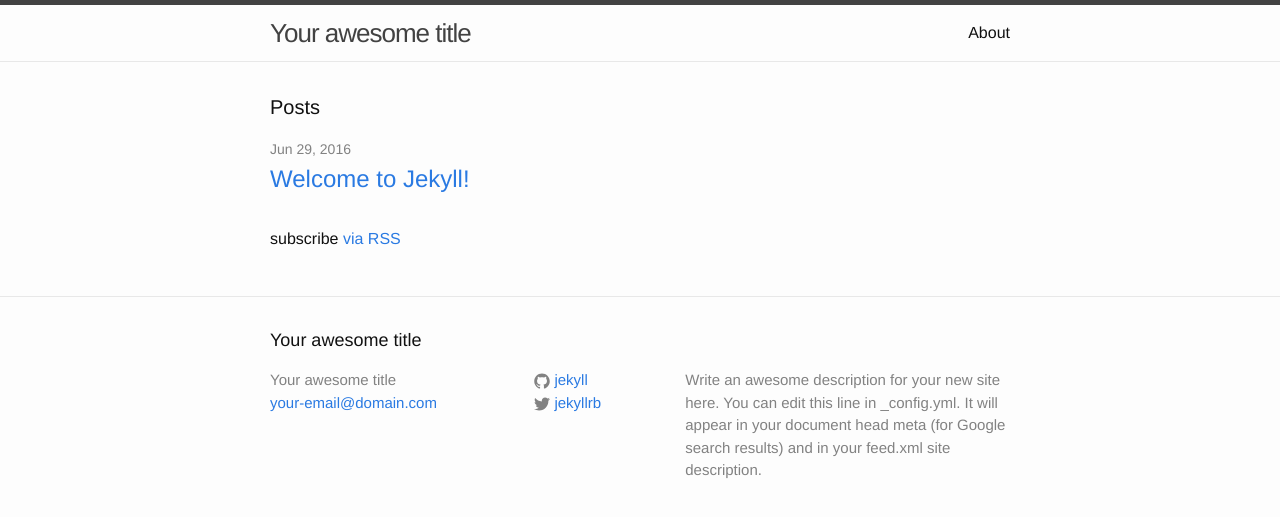
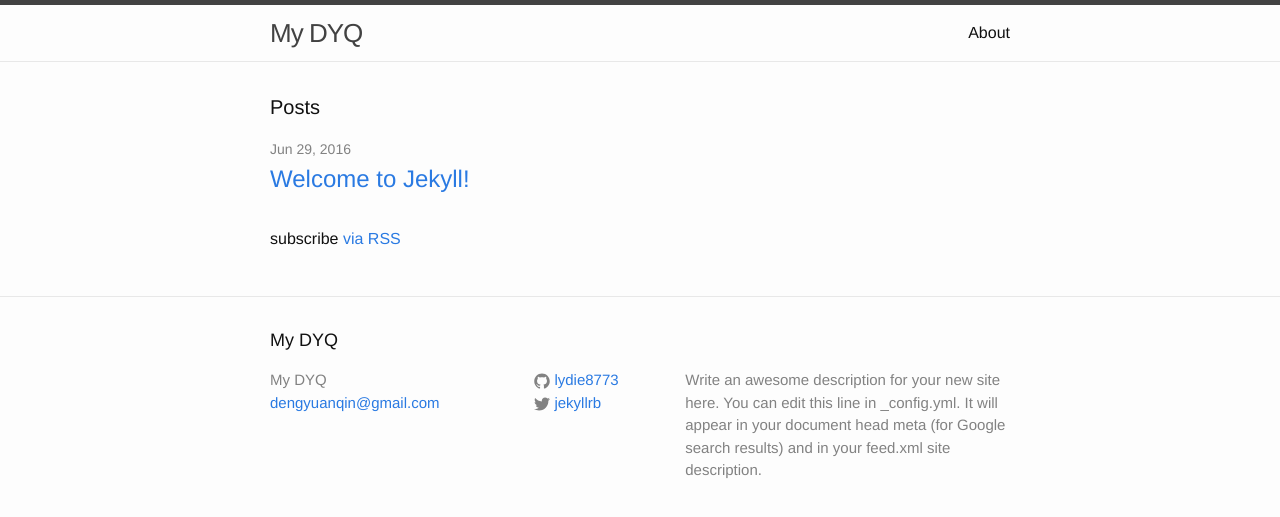
Before and after one commit to lydie8773/dyq, a Jekyll site: the page built from index.html, in a window 1280 px wide. Shown: the top 517 px of the page. Built offline with Jekyll 4.4.1, drawn with Linux system fonts in a browser that asks for light colours.

Commit message:
commit for config

```diff
--- a/_config.yml
+++ b/_config.yml
@@ -6,16 +6,16 @@
 # 'jekyll serve'. If you change this file, please restart the server process.
 
 # Site settings
-title: Your awesome title
-email: your-email@domain.com
+title: My DYQ
+email: dengyuanqin@gmail.com
 description: > # this means to ignore newlines until "baseurl:"
   Write an awesome description for your new site here. You can edit this
   line in _config.yml. It will appear in your document head meta (for
   Google search results) and in your feed.xml site description.
-baseurl: "" # the subpath of your site, e.g. /blog
-url: "http://yourdomain.com" # the base hostname & protocol for your site
+baseurl: "/dyq" # the subpath of your site, e.g. /blog
+url: "http://lydie8773.github.com" # the base hostname & protocol for your site
 twitter_username: jekyllrb
-github_username:  jekyll
+github_username:  lydie8773
 
 # Build settings
 markdown: kramdown
```
